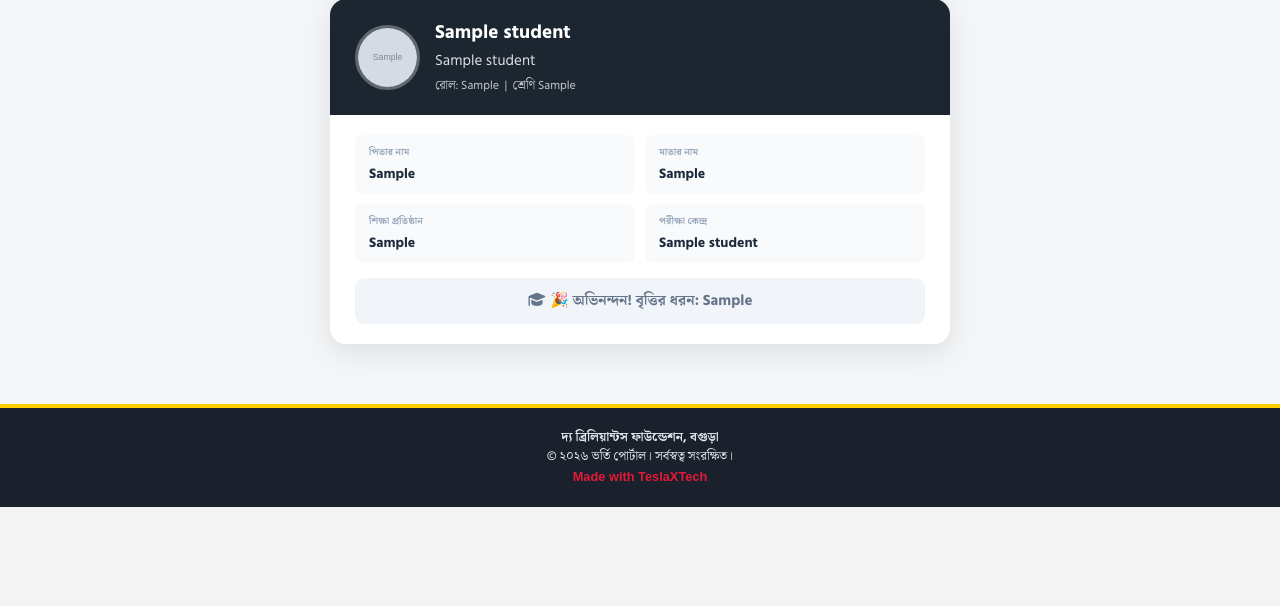
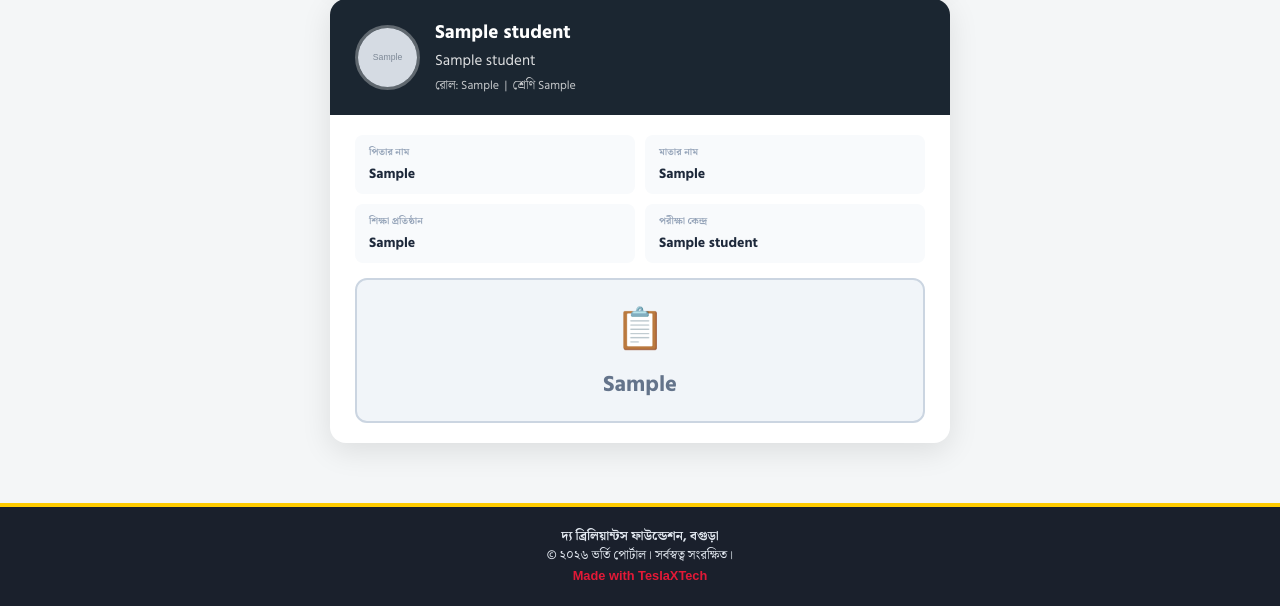
Before and after one commit to demofortest90-eng/brillantanotherversion, a Flask app: template templates/public_result_search.html in a window 1280 px wide. Shown: the part 477-1083 px from the top of the page. Before the commit the page ends 984 px from the top, so only its background shows below. Run offline with Flask 3, Linux system fonts and the light colour scheme; the template is opened without the code that fills it: most values are stand-ins (such as "Sample title", 1, 10 or a date in 2020); grey boxes marked "Sample" are stand-in pictures; some libraries are stand-ins or nearby versions.

Commit message:
Add files via upload

```diff
--- a/templates/institute_result_search.html
+++ b/templates/institute_result_search.html
@@ -31,7 +31,6 @@
     table.result-table th { background: #f8fafc; color: #475569; font-weight: 700; text-transform: uppercase; font-size: 0.75rem; }
     table.result-table tr:last-child td { border-bottom: none; }
     .roll-cell { font-weight: 800; color: #1B2631; }
-    .total-cell { font-weight: 800; color: #922B21; }
 
     .not-published { text-align: center; padding: 50px 20px; background: white; border-radius: 16px; margin-top: 20px; box-shadow: 0 4px 20px rgba(0,0,0,0.08); }
 </style>
@@ -82,7 +81,6 @@
                             <th>রোল</th>
                             <th>নাম</th>
                             <th>পিতার নাম</th>
-                            <th>মোট নম্বর</th>
                         </tr>
                     </thead>
                     <tbody>
@@ -91,7 +89,6 @@
                             <td class="roll-cell">{{ s.roll_no }}</td>
                             <td>{{ s.name_bn or s.name_en }}</td>
                             <td>{{ s.father_bn or s.father_en }}</td>
-                            <td class="total-cell">{{ s.marks.total|default(0) }}</td>
                         </tr>
                         {% endfor %}
                     </tbody>
--- a/templates/public_result_search.html
+++ b/templates/public_result_search.html
@@ -7,9 +7,6 @@
     .search-header { text-align: center; margin-bottom: 25px; }
     .search-header h2 { font-size: 1.6rem; font-weight: 900; color: #1B2631; }
     .search-header p { color: #7F8C8D; font-size: 14px; margin-top: 6px; }
-    .tab-row { display: flex; gap: 8px; background: #f4f6f7; padding: 5px; border-radius: 10px; margin-bottom: 20px; }
-    .tab-btn { flex: 1; padding: 10px; border: none; background: none; border-radius: 8px; font-weight: 700; font-size: 13px; cursor: pointer; color: #7F8C8D; transition: 0.2s; }
-    .tab-btn.active { background: #1B2631; color: white; }
     .inp { width: 100%; padding: 13px 16px; border: 2px solid #e0e0e0; border-radius: 10px; font-size: 15px; outline: none; }
     .inp:focus { border-color: #922B21; }
     .btn-search { width: 100%; background: #922B21; color: white; border: none; padding: 14px; border-radius: 10px; font-weight: 800; font-size: 15px; cursor: pointer; margin-top: 12px; letter-spacing: 0.5px; transition: 0.2s; }
@@ -31,24 +28,19 @@
     .info-item { background: #f8fafc; padding: 10px 14px; border-radius: 8px; }
     .info-label { font-size: 10px; font-weight: 700; color: #94a3b8; text-transform: uppercase; }
     .info-val { font-size: 14px; font-weight: 700; color: #1e293b; margin-top: 3px; }
-    .marks-section { background: #f8fafc; border-radius: 10px; padding: 16px; margin-top: 15px; }
-    .marks-title { font-size: 12px; font-weight: 800; color: #475569; text-transform: uppercase; margin-bottom: 12px; }
-    .marks-row { display: flex; justify-content: space-between; flex-wrap: wrap; gap: 8px; }
-    .mark-box { text-align: center; background: white; border-radius: 8px; padding: 10px 14px; border: 1px solid #e2e8f0; flex: 1; min-width: 60px; }
-    .mark-subject { font-size: 10px; font-weight: 700; color: #64748b; text-transform: uppercase; }
-    .mark-score { font-size: 1.3rem; font-weight: 900; color: #1B2631; }
-    .total-box { background: #1B2631; color: white; border-radius: 10px; padding: 14px; text-align: center; margin-top: 12px; }
-    .total-label { font-size: 11px; opacity: 0.7; font-weight: 700; }
-    .total-num { font-size: 2rem; font-weight: 900; }
 
-    .scholarship-badge { text-align: center; padding: 12px; border-radius: 10px; font-size: 15px; font-weight: 800; margin-top: 12px; }
-    .sch-tp { background: #fef3c7; color: #92400e; }
-    .sch-gen { background: #d1fae5; color: #065f46; }
-    .sch-suv { background: #dbeafe; color: #1e40af; }
-    .sch-quata { background: #fce7f3; color: #9d174d; }
-    .sch-nothing { background: #f1f5f9; color: #64748b; }
+    .scholarship-badge { text-align: center; padding: 20px 16px; border-radius: 12px; font-size: 16px; font-weight: 800; margin-top: 10px; }
+    .sch-tp      { background: #fef3c7; color: #92400e; border: 2px solid #f59e0b; }
+    .sch-gen     { background: #d1fae5; color: #065f46; border: 2px solid #34d399; }
+    .sch-suv     { background: #dbeafe; color: #1e40af; border: 2px solid #60a5fa; }
+    .sch-quata   { background: #fce7f3; color: #9d174d; border: 2px solid #f472b6; }
+    .sch-nothing { background: #f1f5f9; color: #64748b; border: 2px solid #cbd5e1; }
 
-    .not-published { text-align: center; padding: 50px 20px; background: white; border-radius: 16px; margin-top: 20px; box-shadow: 0 4px 20px rgba(0,0,0,0.08); }
+    .sch-icon { font-size: 2.5rem; display: block; margin-bottom: 8px; }
+    .sch-label { font-size: 12px; font-weight: 600; opacity: 0.7; text-transform: uppercase; letter-spacing: 0.5px; margin-bottom: 4px; }
+    .sch-value { font-size: 1.4rem; font-weight: 900; }
+
+    .pending-box { text-align: center; padding: 30px 20px; color: #94a3b8; }
 </style>
 
 <div class="search-container">
@@ -70,7 +62,6 @@
                    placeholder="রোল নম্বর লিখুন" value="{{ request.form.get('search_query', '') }}">
             <button type="submit" class="btn-search"><i class="fas fa-search"></i> ফলাফল খুঁজুন</button>
         </form>
-
 
         <a href="{{ url_for('institute_result_search') }}"
            style="display:block; text-align:center; margin-top:10px; background:#922B21; color:white; padding:13px; border-radius:10px; font-weight:800; font-size:14px; text-decoration:none;">
@@ -112,32 +103,51 @@
                 </div>
             </div>
 
-            {% if student.marks %}
-
+            {# ── Scholarship grade only — no marks shown ── #}
             {% set g = student.scholarship_grade %}
-            {% if g and g != 'Nothing' %}
-            <div class="scholarship-badge sch-{{ g|lower if g in ['Talentpool','General','Suveccha','Quata'] else 'nothing' }}">
-                <i class="fas fa-graduation-cap"></i>
-                🎉 অভিনন্দন! বৃত্তির ধরন:
-                <strong>
-                    {% if g == 'Talentpool' %}ট্যালেন্টপুল
-                    {% elif g == 'General' %}সাধারণ
-                    {% elif g == 'Suveccha' %}শুভেচ্ছা
-                    {% elif g == 'Quata' %}কোটা
-                    {% else %}{{ g }}{% endif %}
-                </strong>
+            {% if g %}
+                {% if g == 'Talentpool' %}
+                <div class="scholarship-badge sch-tp">
+                    <span class="sch-icon">🏆</span>
+                    <div class="sch-label">বৃত্তির ধরন</div>
+                    <div class="sch-value">ট্যালেন্টপুল</div>
+                </div>
+                {% elif g == 'General' %}
+                <div class="scholarship-badge sch-gen">
+                    <span class="sch-icon">🎓</span>
+                    <div class="sch-label">বৃত্তির ধরন</div>
+                    <div class="sch-value">সাধারণ</div>
+                </div>
+                {% elif g == 'Suveccha' %}
+                <div class="scholarship-badge sch-suv">
+                    <span class="sch-icon">🌟</span>
+                    <div class="sch-label">বৃত্তির ধরন</div>
+                    <div class="sch-value">শুভেচ্ছা</div>
+                </div>
+                {% elif g == 'Quata' %}
+                <div class="scholarship-badge sch-quata">
+                    <span class="sch-icon">🎖️</span>
+                    <div class="sch-label">বৃত্তির ধরন</div>
+                    <div class="sch-value">কোটা</div>
+                </div>
+                {% elif g == 'Nothing' %}
+                <div class="scholarship-badge sch-nothing">
+                    <span class="sch-icon">📋</span>
+                    <div class="sch-value">এবার বৃত্তির জন্য নির্বাচিত হয়নি।</div>
                 </div>
                 {% else %}
                 <div class="scholarship-badge sch-nothing">
-                এবার বৃত্তির জন্য নির্বাচিত হয়নি।
+                    <span class="sch-icon">📋</span>
+                    <div class="sch-value">{{ g }}</div>
                 </div>
                 {% endif %}
             {% else %}
-            <div style="text-align:center;padding:20px;color:#94a3b8;">
+            <div class="pending-box">
                 <i class="fas fa-clock" style="font-size:2rem;margin-bottom:8px;display:block;"></i>
-                নম্বর এখনো এন্ট্রি করা হয়নি। অনুগ্রহ করে পরে আবার দেখুন।
+                ফলাফল এখনো প্রকাশিত হয়নি। অনুগ্রহ করে পরে আবার দেখুন।
             </div>
             {% endif %}
+
         </div>
     </div>
     {% endif %}
```
Lines whose indentation alone changed are shown as unchanged.
